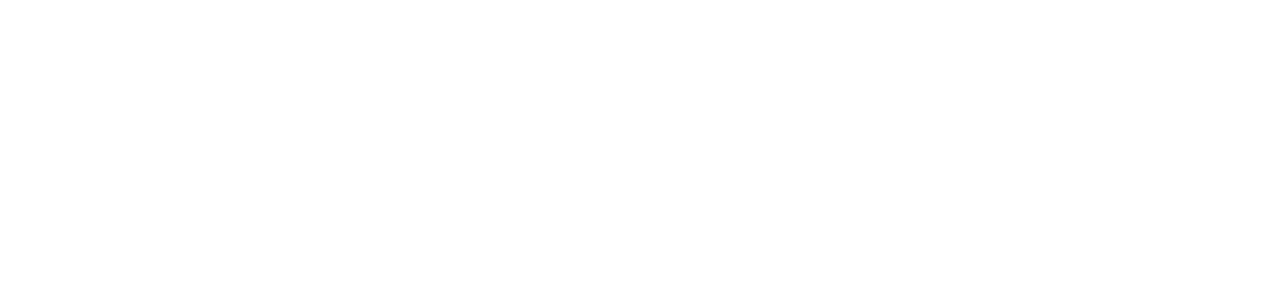
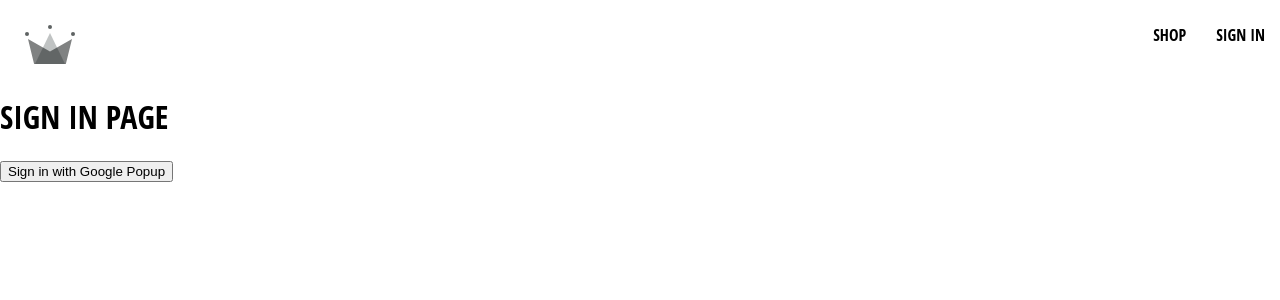
Before and after one commit to justjulio95/crwn-clothing, a React (Create React App) app: page /sign-in in a window 1280 px wide. Before the commit this address had no page. Shown: the top 300 px of the page. Built offline with nearby package versions, Linux system fonts and the light colour scheme; a web font is replaced by a local one.

Commit message:
introduced firebase to the app

```diff
--- a/package.json
+++ b/package.json
@@ -6,6 +6,7 @@
     "@testing-library/jest-dom": "^5.17.0",
     "@testing-library/react": "^13.4.0",
     "@testing-library/user-event": "^13.5.0",
+    "firebase": "^10.2.0",
     "react": "^18.2.0",
     "react-dom": "^18.2.0",
     "react-router-dom": "^6.15.0",
--- a/src/App.js
+++ b/src/App.js
@@ -2,6 +2,7 @@
 
 import Navigation from './routes/navigation/navigation.component';
 import Home from "./routes/home/home.components";
+import SignIn from './routes/sign-in/sign-in.component';
 
 const App = () => {
   const Shop = () => {
@@ -13,6 +14,7 @@
       <Route path='/' element={<Navigation />}>
         <Route index element={<Home />} />
         <Route path='shop' element={<Shop />} />
+        <Route path='sign-in' element={<SignIn />} />
       </Route>
     </Routes>
   )
--- a/src/routes/navigation/navigation.component.jsx
+++ b/src/routes/navigation/navigation.component.jsx
@@ -16,6 +16,9 @@
           <Link className='nav-link' to='/shop'>
             SHOP
           </Link>
+          <Link className='nav-link' to='/sign-in'>
+            SIGN IN
+          </Link>
         </div>
       </div>
       <Outlet />
--- /dev/null
+++ b/src/routes/sign-in/sign-in.component.jsx
@@ -0,0 +1,19 @@
+import { signInWithGooglePopup } from "../../utils/firebase/firebase.utils"
+
+const SignIn = () => {
+  const logGoogleUser = async () => {
+    const response = await signInWithGooglePopup();
+    console.log(response)
+  }
+
+  return (
+    <div>
+      <h1>SIGN IN PAGE</h1>
+      <button onClick={logGoogleUser}>
+        Sign in with Google Popup
+      </button>
+    </div>
+  )
+}
+
+export default SignIn
--- /dev/null
+++ b/src/utils/firebase/firebase.utils.js
@@ -0,0 +1,27 @@
+import { initializeApp } from 'firebase/app';
+import {
+  getAuth,
+  signInWithRedirect,
+  signInWithPopup,
+  GoogleAuthProvider
+} from 'firebase/auth'
+
+const firebaseConfig = {
+  apiKey: "AIzaSyB2eBUeNx8v5myKU-b70fp6nQ-QbmiKnRM",
+  authDomain: "crwn-db-6a838.firebaseapp.com",
+  projectId: "crwn-db-6a838",
+  storageBucket: "crwn-db-6a838.appspot.com",
+  messagingSenderId: "715495997563",
+  appId: "1:715495997563:web:6ed83cbbe4ac825d0b22de"
+};
+
+// Initialize Firebase
+const firebaseApp = initializeApp(firebaseConfig);
+
+const provider = new GoogleAuthProvider();
+provider.setCustomParameters({
+  prompt: "select_account"
+});
+
+export const auth = getAuth();
+export const signInWithGooglePopup = () => signInWithPopup(auth, provider)
```
Also changed, not shown: 1 other file (tests, documents, lock files or other folders).
